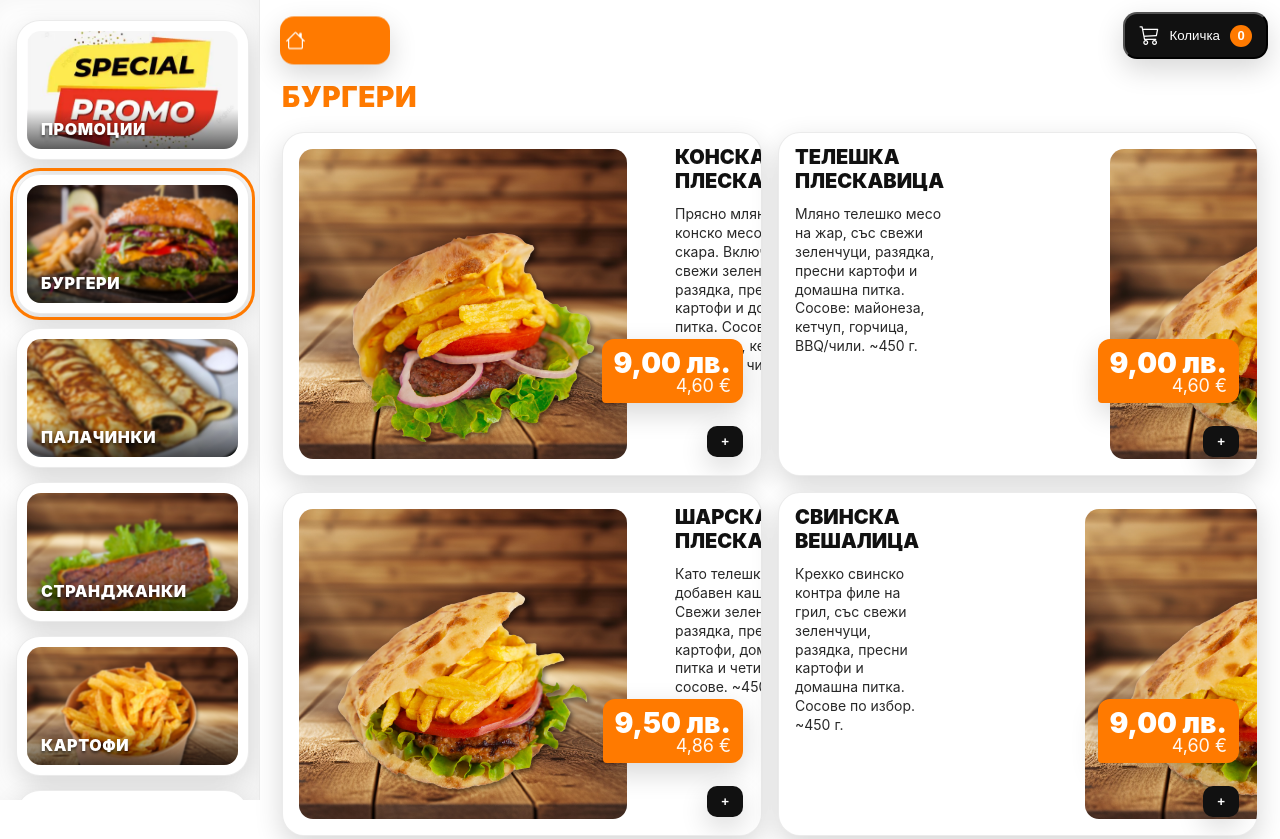
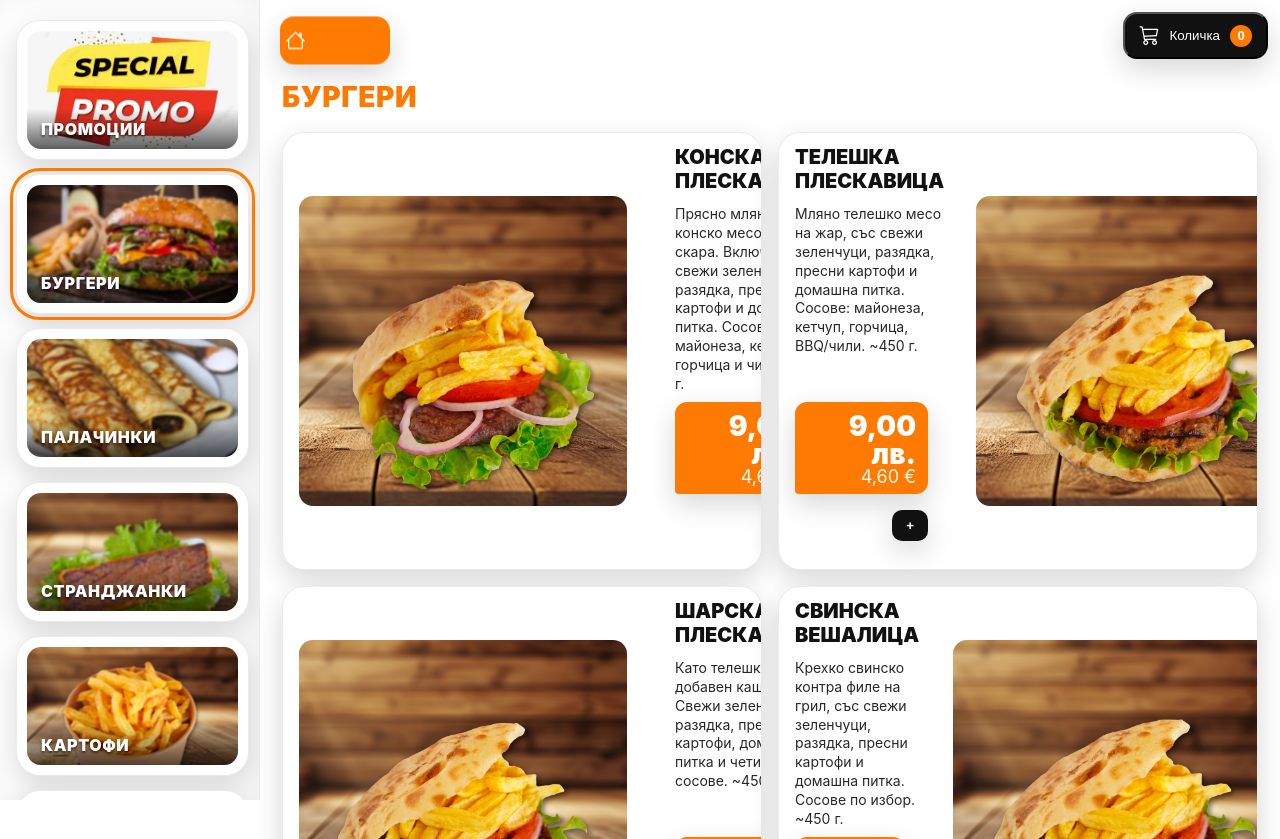
Before and after one commit to SoulFlameAdmin/bbqcorner, a plain HTML site: page index2.html in a window 1280 px wide. Shown: the top 839 px of the page. Drawn offline with nearby package versions, Linux system fonts and the light colour scheme.

Commit message:
Auto update четв 09.10.2025 г. 14:24:06,10

```diff
--- a/index2.html
+++ b/index2.html
@@ -348,22 +348,6 @@ body{margin:0;font-family:Inter,system-ui,Segoe UI,Roboto,Arial,sans-serif;color
   .s-gallery,.s-water{grid-template-columns:1fr}
 }
 
-/* фиксирай баджа и бутона в долния десен ъгъл на картата */
-.product{ position:relative; }
-.product .price-badge{
-  position:absolute;
-  right:18px;
-  bottom:72px;  /* колко място над бутона */
-  margin:0;     /* зануляваме старите марджини */
-}
-.product .add-btn{
-  position:absolute;
-  right:18px;
-  bottom:18px;
-  margin:0;
-}
-/* остави място в текста, за да не влиза под баджа/бутона */
-.product .pad{ padding-right:150px; }
 
 
 /* === PROMO (ВГРАДЕНО В index2) — стилове === */
```
